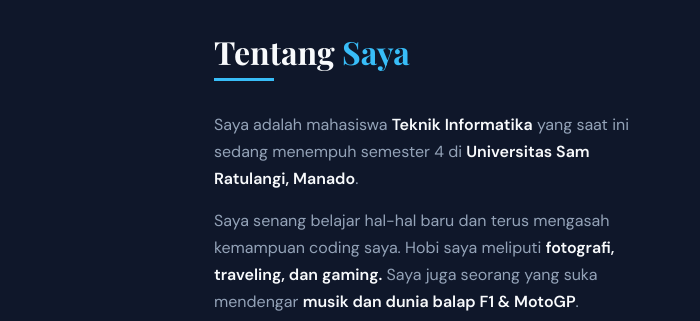
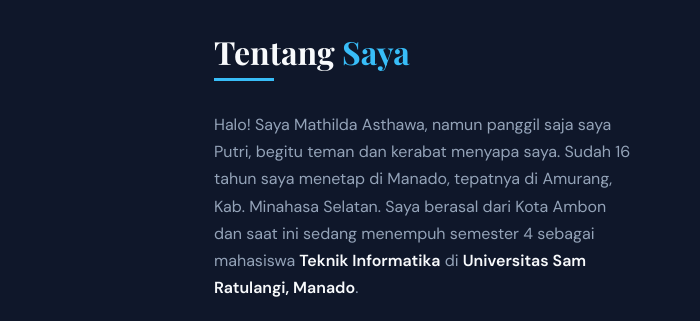
Before and after one commit to putrinanlohy211-coder/MathildaPesonal-Website, a plain HTML site: page index.html in a window 1280 px wide. Shown: the part 802-1123 px from the top of the page, 0-700 px from the left. Drawn offline with nearby package versions, Linux system fonts and the light colour scheme.

Commit message:
Update index.html
Bagian About

```diff
--- a/index.html
+++ b/index.html
@@ -37,8 +37,9 @@
     <div class="about-grid">
       <div class="about-text">
         <p>
-          Saya adalah mahasiswa <strong>Teknik Informatika</strong> yang saat ini sedang menempuh semester 4 di
-          <strong>Universitas Sam Ratulangi, Manado</strong>.
+        Halo! Saya Mathilda Asthawa, namun panggil saja saya Putri, begitu teman dan kerabat menyapa saya. Sudah 16 tahun saya menetap di Manado,
+        tepatnya di Amurang, Kab. Minahasa Selatan. Saya berasal dari Kota Ambon dan saat ini sedang menempuh semester 4 sebagai mahasiswa
+        <strong>Teknik Informatika</strong> di <strong>Universitas Sam Ratulangi, Manado</strong>.
         </p>
         <p>
           Saya senang belajar hal-hal baru dan terus mengasah kemampuan coding saya.
```
